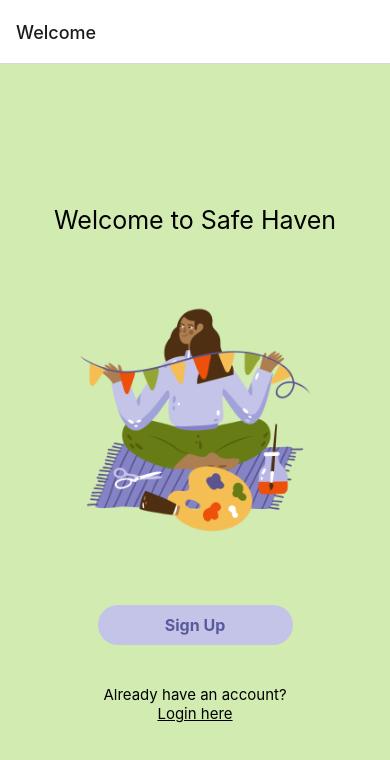
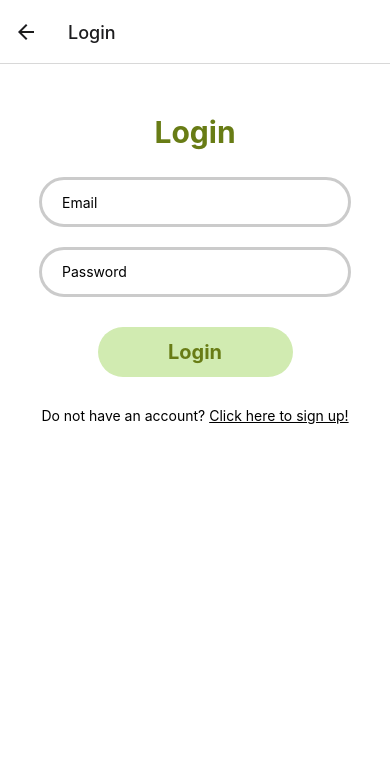
Before and after one commit to itsjerryho/safe-haven, a React Native app: screen /Login in a window 390 px wide. Shown: the top 760 px of the page. Built offline with nearby package versions, Linux system fonts and the light colour scheme.

Commit message:
all integrated

```diff
--- a/App.js
+++ b/App.js
@@ -3,11 +3,14 @@ import React, { useEffect, useState } from 'react';
 import { createBottomTabNavigator } from '@react-navigation/bottom-tabs';
 import { NavigationContainer, StackActions } from '@react-navigation/native';
 import { StyleSheet, Text, View } from 'react-native';
+import LoginScreen from './LoginScreen';
+import HomeScreen from './HomeScreen';
 import WelcomePage from './Welcome';
 import SignupPage from './Signup';
 import ConsultantProfile from './ConsultantProfile';
 import ConsulteeProfile from './ConsulteeProfile';
 import PostSignup from './PostSignup';
+import ServiceScreen from './ServiceScreen';
 import { createNativeStackNavigator } from '@react-navigation/native-stack';
 
 
@@ -34,6 +37,10 @@ export default function App() {
             initialParams={{setRegistered: setRegistered}}
           />
           <Stack.Screen
+            name="Login"
+            component={LoginScreen}
+          />
+          <Stack.Screen
             name="ConsultantProfile"
             component={ConsultantProfile}
           />
@@ -44,6 +51,14 @@ export default function App() {
           <Stack.Screen
             name="PostSignup"
             component={PostSignup}
+          />
+          <Stack.Screen
+            name="Home"
+            component={HomeScreen}
+          />
+          <Stack.Screen
+            name="Service"
+            component={ServiceScreen}
           />
         </Stack.Navigator>
       </NavigationContainer>
--- a/LoginScreen/index.js
+++ b/LoginScreen.js
@@ -7,9 +7,25 @@ import {
   TouchableOpacity,
   View,
 } from "react-native";
+import { initializeApp } from "firebase/app";
+import { getAuth, createUserWithEmailAndPassword, onAuthStateChanged, signInWithEmailAndPassword } from "firebase/auth";
+import { getDatabase, ref, set, onValue } from "firebase/database";
 
-export const LoginScreen = () => {
-  const [username, setUsername] = useState("");
+const firebaseConfig = {
+    apiKey: "AIzaSyBjro67Rf_Y2diw602gk5uVQcABE0nhT-g",
+    authDomain: "safe-haven-4131e.firebaseapp.com",
+    databaseURL: "https://safe-haven-4131e-default-rtdb.asia-southeast1.firebasedatabase.app",
+    projectId: "safe-haven-4131e",
+    storageBucket: "safe-haven-4131e.appspot.com",
+    messagingSenderId: "440482454181",
+    appId: "1:440482454181:web:9c4fa813db716c5fac0b4c"
+};
+
+const app = initializeApp(firebaseConfig);
+const database = getDatabase();
+
+const LoginScreen = ({navigation}) => {
+  const [email, setEmail] = useState("");
   const [password, setPassword] = useState("");
   const [shouldShowError, setShouldShowError] = useState(false);
 
@@ -19,7 +35,7 @@ export const LoginScreen = () => {
 
     setShouldShowError(false);
 
-    const trimmedUsername = username.trim();
+    const trimmedUsername = email.trim();
     const trimmedPassword = password.trim();
 
     if (!trimmedUsername || !trimmedPassword) {
@@ -31,8 +47,36 @@ export const LoginScreen = () => {
     // if successful --> redirect to next screen
     // Otherwise --> show error
 
+    const auth = getAuth();
+    signInWithEmailAndPassword(auth, email, password)
+      .then((userCredential) => {
+        // Signed in
+        const user = userCredential.user;
+        const uid = user.uid;
+        console.log('sign in success')
+
+        const db = getDatabase();
+        const userRef = ref(db, 'users/' +uid);
+        onValue(userRef, (snapshot) => {
+          const data = snapshot.val();
+          const role = data.role;
+          if (role === 'consultant') {
+            navigation.navigate('Home')
+          } else {
+            navigation.navigate('Service')
+          }
+        });
+
+        // ...
+      })
+      .catch((error) => {
+        const errorCode = error.code;
+        const errorMessage = error.message;
+        console.log(errorMessage)
+      });
+
     // reset input
-    setUsername("");
+    setEmail("");
     setPassword("");
   };
 
@@ -41,9 +85,9 @@ export const LoginScreen = () => {
       <Text style={styles.header}>Login</Text>
       <TextInput
         style={styles.textInput}
-        value={username}
-        onChangeText={setUsername}
-        placeholder="Username"
+        value={email}
+        onChangeText={setEmail}
+        placeholder="Email"
       />
       <TextInput
         style={styles.textInput}
@@ -63,7 +107,7 @@ export const LoginScreen = () => {
       <View style={styles.redirectText}>
         <Text>Do not have an account? </Text>
         <TouchableOpacity
-          onPress={() => console.log("Redirect to sign up screen")}
+          onPress={() => navigation.navigate("Signup")}
         >
           <Text style={styles.underlined}>Click here to sign up!</Text>
         </TouchableOpacity>
@@ -128,3 +172,5 @@ const styles = StyleSheet.create({
     textDecorationLine: "underline",
   },
 });
+
+export default LoginScreen;
--- a/ServiceScreen.js
+++ b/ServiceScreen.js
@@ -40,7 +40,7 @@ const Category = ({ item, onPress, backgroundColor, textColor, selected }) => (
   </TouchableOpacity>
 );
 
-export const ServiceScreen = ({ name }) => {
+const ServiceScreen = ({ name }) => {
   const [selectedId, setSelectedId] = useState(null);
   const [genderPreference, setGenderPreference] = useState("Male");
   const [open, setOpen] = useState(false);
@@ -178,3 +178,5 @@ const styles = StyleSheet.create({
     marginTop: 10,
   },
 });
+
+export default ServiceScreen;
--- a/Welcome.js
+++ b/Welcome.js
@@ -19,7 +19,13 @@ const Welcome = ({navigation, route}) => {
                 <Text style={styles.signUpText}>Sign Up</Text>
             </TouchableOpacity>
             <Text style={styles.loginText}>Already have an account?</Text>
-            <TouchableOpacity style={styles.loginButton}><Text style={styles.underlinedText}>Login here</Text></TouchableOpacity>
+            <TouchableOpacity
+                style={styles.loginButton}
+                onPress={
+                    () => navigation.navigate("Login")
+                }>
+                <Text style={styles.underlinedText}>Login here</Text>
+            </TouchableOpacity>
         </View>
     );
 
```
Also changed, not shown: Signup.js (+0 -16 lines).
